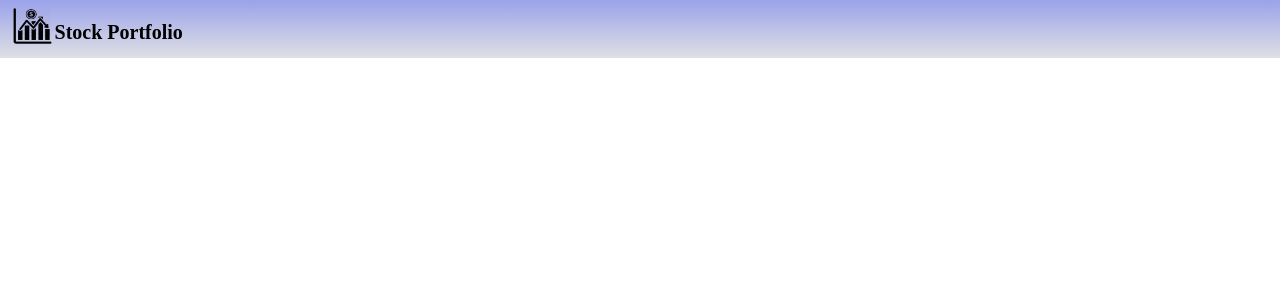
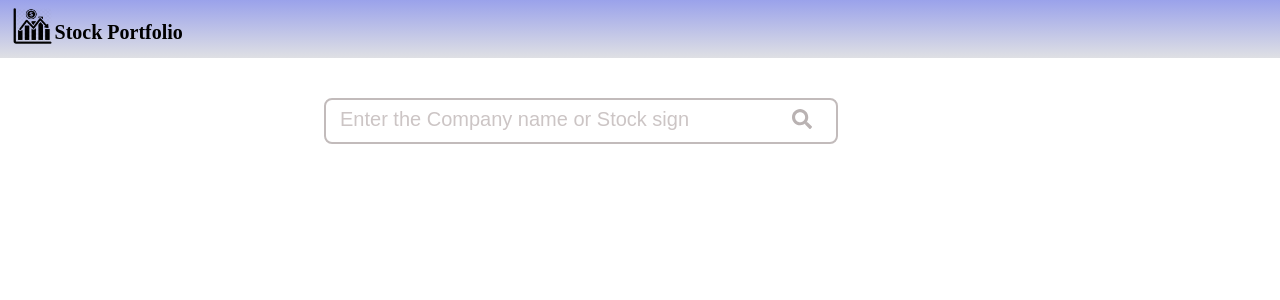
Before and after one commit to Mkalluri92/Stocks, a React app: page / in a window 1280 px wide. Shown: the top 300 px of the page. Built offline with nearby package versions, Linux system fonts and the light colour scheme.

Commit message:
added search component

```diff
--- a/package.json
+++ b/package.json
@@ -4,6 +4,9 @@
   "private": true,
   "dependencies": {
     "@babel/core": "7.8.4",
+    "@fortawesome/fontawesome-svg-core": "^1.2.27",
+    "@fortawesome/free-solid-svg-icons": "^5.12.1",
+    "@fortawesome/react-fontawesome": "^0.1.9",
     "@svgr/webpack": "4.3.3",
     "@testing-library/jest-dom": "^4.2.4",
     "@testing-library/react": "^9.5.0",
@@ -48,6 +51,7 @@
     "react-app-polyfill": "^1.0.6",
     "react-dev-utils": "^10.2.0",
     "react-dom": "^16.13.0",
+    "react-icons": "^3.9.0",
     "resolve": "1.15.0",
     "resolve-url-loader": "3.1.1",
     "sass-loader": "8.0.2",
--- a/src/App.js
+++ b/src/App.js
@@ -8,7 +8,7 @@ class App extends Component {
     return (
       <React.Fragment>
         <Header></Header>
-
+        <Search></Search>
 
       </React.Fragment>
     )
--- a/src/components/Search/Search.js
+++ b/src/components/Search/Search.js
@@ -1,15 +1,20 @@
-import React, { Component } from 'react';
+import React from 'react';
 import classes from './Search.module.css';
+// import { FontAwesomeIcon } from '@fortawesome/react-fontawesome';
+// import { faSearch } from "@fortawesome/free-solid-svg-icons";
+import { FaSearch } from 'react-icons/fa';
 
 
-class Search extends Component {
-    render () {
-        return (
-            <input className={classes.search} type="text"
-            placeholder="Enter the Company name or Stock sign"></input>
-        )
+const Search = () => {
+    return (
+        <div className={classes.search}>
+            <input className={classes.searchInput} type="text"
+            placeholder="Enter the Company name or Stock sign">
+            </input>
+           <FaSearch className={classes.searchIcon}/>
+        </div>
 
-    }
+    )
 }
 
 export default Search;
--- a/src/components/Search/Search.module.css
+++ b/src/components/Search/Search.module.css
@@ -1,5 +1,31 @@
 .search {
-    display: block;
-    width: 50%;
-    height: 20%;
+    margin: 0px;
+    height: 100px;
 }
+
+.searchInput {
+    display: inline-block;
+    position: relative;
+    top: 50px;
+    left: 25%;
+    width: 40%;
+    height: 40%;
+    border-radius: 8px;
+    border: 2px solid  rgb(194, 187, 187) ;
+}
+
+::placeholder {
+    font-size: 20px;
+    padding: 12px;
+    color: rgb(204, 197, 197);
+}
+
+.searchIcon {
+    display: inline-block;
+    position: relative;
+    top: 53px;
+    left: 21%;
+    color:  rgb(185, 178, 178);
+    width: 30px;
+    height: 20px;
+}
```
Also changed, not shown: src/components/Stockdetails/Stockdetails.js (added), src/components/Stockdetails/Stockdetails.module.css (added), 1 other file (tests, documents, lock files or other folders).
